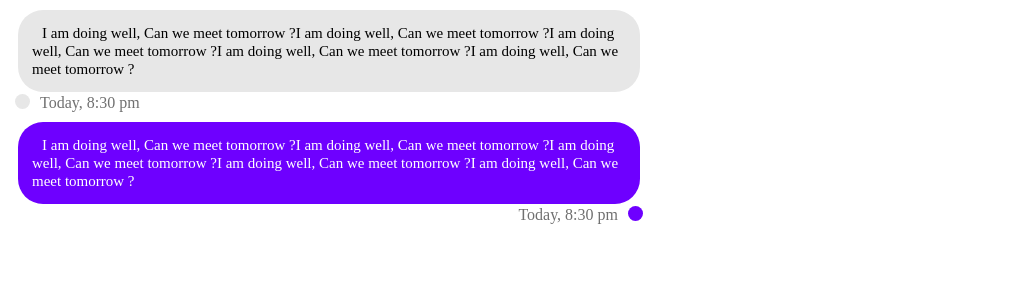
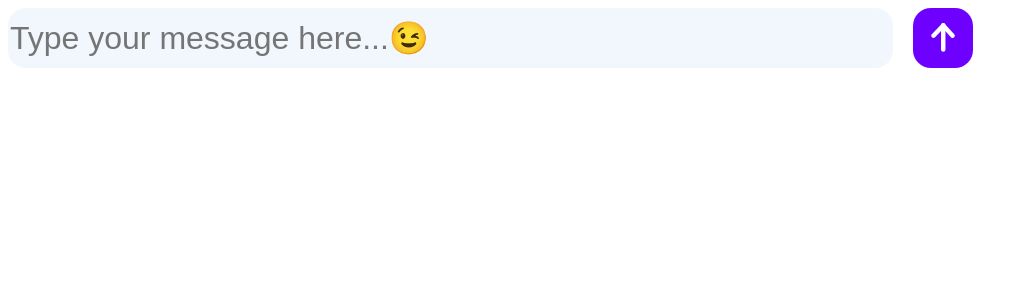
Before and after one commit to jio-ping/react-work, a React (Vite) app in the folder chatting/: page / in a window 1280 px wide. Shown: the top 300 px of the page, without its empty margins (0-1028 px from the left). Built offline with nearby package versions, Linux system fonts and the light colour scheme.

Commit message:
Feat : 메시지 입력창 컴포넌트 마크업 스타일링

```diff
--- a/chatting/index.html
+++ b/chatting/index.html
@@ -4,6 +4,7 @@
     <meta charset="UTF-8" />
     <meta name="viewport" content="width=device-width, initial-scale=1.0" />
     <title>Chatting</title>
+    <link rel="stylesheet" href="./style.css" />
     <script src="./src/App.jsx" type="module"></script>
   </head>
   <body>
--- a/chatting/src/App.jsx
+++ b/chatting/src/App.jsx
@@ -1,10 +1,14 @@
 import { createRoot } from "react-dom/client";
 import React from "react";
 
-import SpeechBubble from "./components/SpeechBubble/SpeechBubble";
+import { SpeechBubble, MessageInput } from "./components/index.js";
 
 function App() {
-  return <SpeechBubble />;
+  return (
+    <>
+      <MessageInput />
+    </>
+  );
 }
 
 const root = document.querySelector("#root");
--- /dev/null
+++ b/chatting/src/components/MessageInput/Message.module.css
@@ -0,0 +1,28 @@
+.message_input {
+  height: 60px;
+  font-size: 2rem;
+  line-height: normal;
+  font-weight: 300;
+  background: rgba(239, 246, 252, 0.87);
+  width: 70%;
+  border: none;
+  margin: 0;
+  border-radius: 18px;
+  box-sizing: border-box;
+}
+.message_send {
+  height: 60px;
+  width: 60px;
+  margin: 0;
+  border-radius: 18px;
+  background: #6e00ff;
+  border: none;
+  box-sizing: border-box;
+  & img {
+    width: 100%;
+  }
+}
+.message_form {
+  display: flex;
+  gap: 20px;
+}
--- /dev/null
+++ b/chatting/src/components/MessageInput/MessageInput.jsx
@@ -0,0 +1,16 @@
+import style from "./Message.module.css";
+function MessageInput() {
+  return (
+    <form className={style.message_form}>
+      <input
+        className={style.message_input}
+        type="text"
+        placeholder="Type your message here...😉"
+      />
+      <button className={style.message_send} type="button">
+        <img src="../../../public/send.svg" alt="" />
+      </button>
+    </form>
+  );
+}
+export default MessageInput;
--- /dev/null
+++ b/chatting/src/components/index.js
@@ -0,0 +1,2 @@
+export { default as SpeechBubble } from "./SpeechBubble/SpeechBubble";
+export { default as MessageInput } from "./MessageInput/MessageInput";
--- /dev/null
+++ b/chatting/style.css
@@ -0,0 +1,3 @@
+::root {
+  font-size: 10px;
+}
```
Also changed, not shown: chatting/public/send.svg (added).
